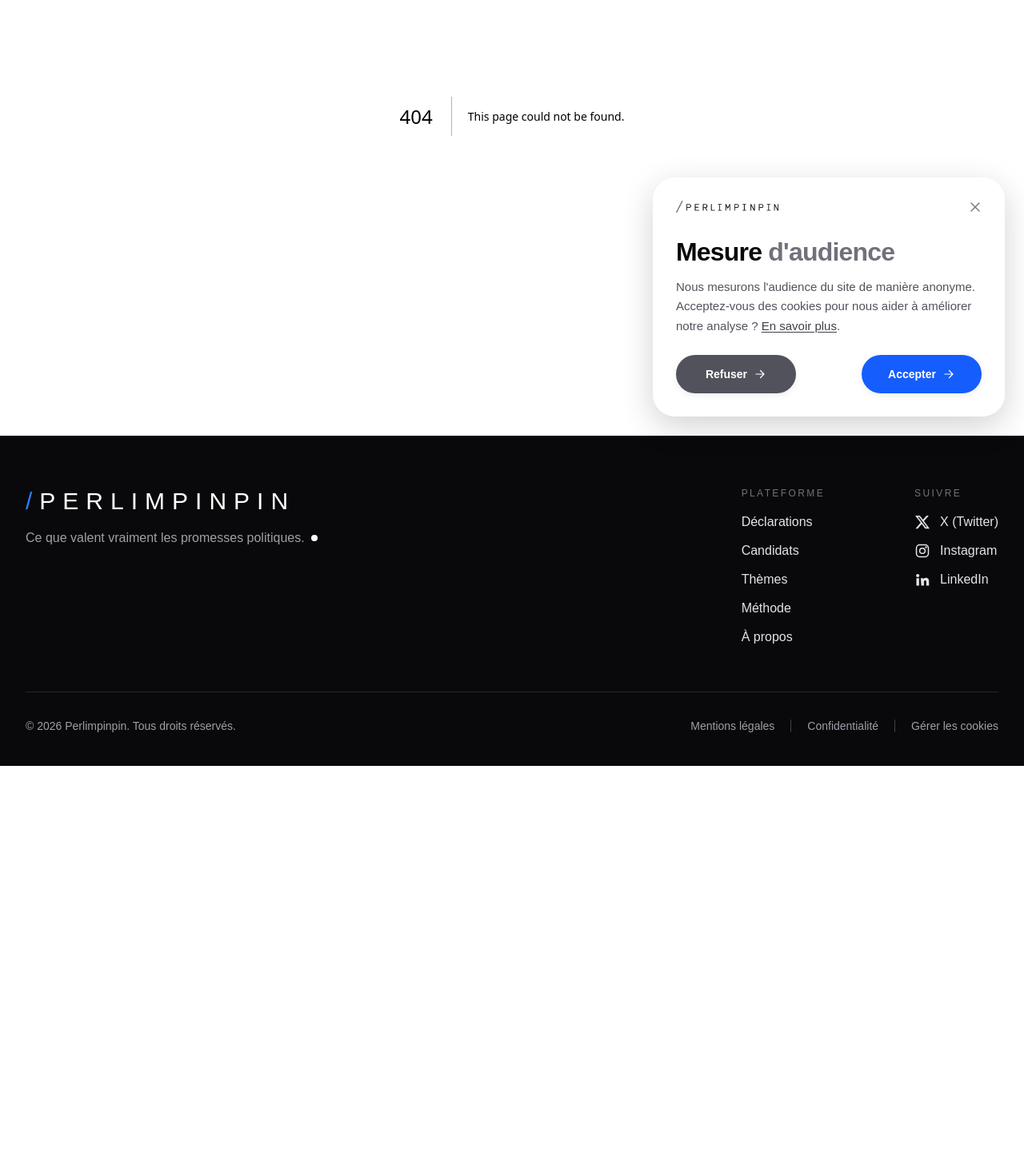
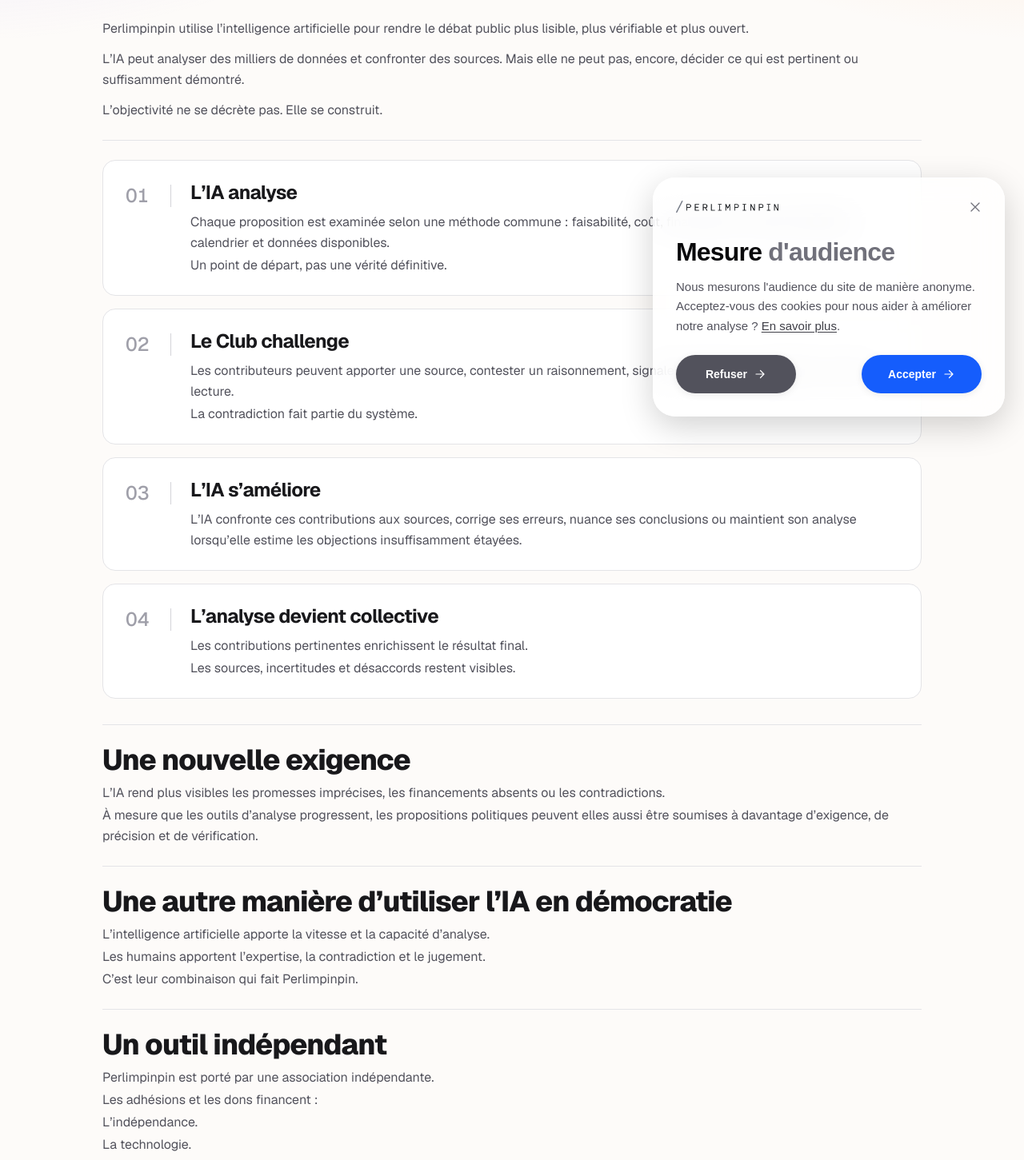
Before and after one commit to Perlimpinpin2027/perlimpinpin, a Next.js app: page /nous-rejoindre in a window 1280 px wide. Before the commit this address had no page. Shown: the part 255-1706 px from the top of the page at 80% size. Before the commit the page ends 1213 px from the top, so only its background shows below. Built offline with nearby package versions, Linux system fonts and the light colour scheme.

Commit message:
Page Nous rejoindre + lien du bandeau

```diff
--- /dev/null
+++ b/src/app/nous-rejoindre/page.js
@@ -0,0 +1,168 @@
+import Header from "@/components/Header";
+
+export const metadata = {
+  title: "Nous rejoindre — Perlimpinpin",
+  description:
+    "De l'intelligence artificielle à l'intelligence collective : rejoignez le Club Perlimpinpin pour challenger et améliorer nos analyses.",
+};
+
+const HELLOASSO_URL = "https://www.helloasso.com/associations/perlimpinpin-ai";
+
+// Les 4 étapes du fonctionnement du Club (cartes numérotées).
+const STEPS = [
+  {
+    title: "L’IA analyse",
+    lines: [
+      "Chaque proposition est examinée selon une méthode commune : faisabilité, coût, financement, moyens, efficacité, calendrier et données disponibles.",
+      "Un point de départ, pas une vérité définitive.",
+    ],
+  },
+  {
+    title: "Le Club challenge",
+    lines: [
+      "Les contributeurs peuvent apporter une source, contester un raisonnement, signaler une erreur ou proposer une autre lecture.",
+      "La contradiction fait partie du système.",
+    ],
+  },
+  {
+    title: "L’IA s’améliore",
+    lines: [
+      "L’IA confronte ces contributions aux sources, corrige ses erreurs, nuance ses conclusions ou maintient son analyse lorsqu’elle estime les objections insuffisamment étayées.",
+    ],
+  },
+  {
+    title: "L’analyse devient collective",
+    lines: [
+      "Les contributions pertinentes enrichissent le résultat final.",
+      "Les sources, incertitudes et désaccords restent visibles.",
+    ],
+  },
+];
+
+// Les 3 sections de texte sous les cartes.
+const SECTIONS = [
+  {
+    title: "Une nouvelle exigence",
+    lines: [
+      "L’IA rend plus visibles les promesses imprécises, les financements absents ou les contradictions.",
+      "À mesure que les outils d’analyse progressent, les propositions politiques peuvent elles aussi être soumises à davantage d’exigence, de précision et de vérification.",
+    ],
+  },
+  {
+    title: "Une autre manière d’utiliser l’IA en démocratie",
+    lines: [
+      "L’intelligence artificielle apporte la vitesse et la capacité d’analyse.",
+      "Les humains apportent l’expertise, la contradiction et le jugement.",
+      "C’est leur combinaison qui fait Perlimpinpin.",
+    ],
+  },
+  {
+    title: "Un outil indépendant",
+    lines: [
+      "Perlimpinpin est porté par une association indépendante.",
+      "Les adhésions et les dons financent :",
+      "L’indépendance.",
+      "La technologie.",
+      "L’accès aux analyses.",
+    ],
+  },
+];
+
+export default function NousRejoindrePage() {
+  return (
+    <div className="flex min-h-screen flex-col bg-page-gradient font-sans">
+      <Header />
+
+      <main className="w-full px-6 py-12 sm:px-8 sm:py-16">
+        <div className="mx-auto w-full max-w-5xl">
+          {/* Titre + introduction */}
+          <h1 className="text-4xl font-extrabold leading-[1.05] tracking-tight text-zinc-900 sm:text-6xl">
+            De l’intelligence artificielle
+            <br className="hidden sm:block" /> à l’intelligence collective
+          </h1>
+
+          <div className="mt-6 flex flex-col gap-3 text-base leading-relaxed text-zinc-600">
+            <p>
+              Perlimpinpin utilise l’intelligence artificielle pour rendre le
+              débat public plus lisible, plus vérifiable et plus ouvert.
+            </p>
+            <p>
+              L’IA peut analyser des milliers de données et confronter des
+              sources. Mais elle ne peut pas, encore, décider ce qui est
+              pertinent ou suffisamment démontré.
+            </p>
+            <p>L’objectivité ne se décrète pas. Elle se construit.</p>
+          </div>
+
+          <hr className="mt-6 border-zinc-200" />
+
+          {/* Les 4 étapes */}
+          <ol className="mt-6 flex flex-col gap-4">
+            {STEPS.map((step, index) => (
+              <li
+                key={step.title}
+                className="flex gap-5 rounded-2xl border border-zinc-200 bg-white px-6 py-6 sm:gap-6 sm:px-7"
+              >
+                <span className="w-8 shrink-0 pt-1 text-2xl font-medium tabular-nums text-zinc-400">
+                  {String(index + 1).padStart(2, "0")}
+                </span>
+                <span
+                  aria-hidden="true"
+                  className="mt-1.5 h-7 w-px shrink-0 bg-zinc-300"
+                />
+                <div>
+                  <h2 className="text-2xl font-bold tracking-tight text-zinc-900">
+                    {step.title}
+                  </h2>
+                  <div className="mt-2 flex flex-col gap-0.5 text-sm leading-relaxed text-zinc-600 sm:text-base">
+                    {step.lines.map((line) => (
+                      <p key={line}>{line}</p>
+                    ))}
+                  </div>
+                </div>
+              </li>
+            ))}
+          </ol>
+
+          {/* Sections de texte */}
+          <div className="mt-8">
+            {SECTIONS.map((section) => (
+              <section key={section.title} className="border-t border-zinc-200 py-6">
+                <h2 className="text-3xl font-extrabold tracking-tight text-zinc-900 sm:text-4xl">
+                  {section.title}
+                </h2>
+                <div className="mt-2 flex flex-col gap-0.5 text-base leading-relaxed text-zinc-600">
+                  {section.lines.map((line) => (
+                    <p key={line}>{line}</p>
+                  ))}
+                </div>
+              </section>
+            ))}
+          </div>
+        </div>
+
+        {/* Appel à l'action final */}
+        <div className="mx-auto mt-4 w-full max-w-[1080px] rounded-3xl border border-zinc-200 bg-gradient-to-br from-slate-100 via-orange-50 to-indigo-100 px-6 py-10 text-center sm:py-12">
+          <p className="font-mono text-xs uppercase tracking-[0.25em] text-zinc-700">
+            Rejoignez le Club
+          </p>
+          <h2 className="mt-3 text-3xl font-extrabold tracking-tight text-zinc-900 sm:text-5xl">
+            Entrez dans l’aventure.
+          </h2>
+          <p className="mt-3 text-sm text-zinc-600 sm:text-base">
+            Faites un don de 2 € sur HelloAsso pour rejoindre le Club
+            Perlimpinpin.
+          </p>
+          <a
+            href={HELLOASSO_URL}
+            target="_blank"
+            rel="noopener noreferrer"
+            className="mt-6 inline-flex items-center justify-center rounded-full bg-zinc-900 px-12 py-4 text-base font-semibold text-white transition-colors hover:bg-zinc-700"
+          >
+            Faire un don de 2 €
+          </a>
+        </div>
+      </main>
+    </div>
+  );
+}
--- a/src/app/sitemap.js
+++ b/src/app/sitemap.js
@@ -8,7 +8,7 @@
 // ajoutées dynamiquement ci-dessous). /declarations, /prix-perlimpinpin,
 // /objectifs et /sources ne sont pas dans la liste explicite de la demande
 // d'origine ; on s'en tient à ce qui a été demandé.
-const STATIC_ROUTES = ["", "/candidats", "/themes", "/methode", "/a-propos"];
+const STATIC_ROUTES = ["", "/candidats", "/themes", "/methode", "/a-propos", "/nous-rejoindre"];
 
 export default async function sitemap() {
   const staticEntries = STATIC_ROUTES.map((route) => ({
--- a/src/components/SupportBanner.js
+++ b/src/components/SupportBanner.js
@@ -1,4 +1,4 @@
-const HELLOASSO_URL = "https://www.helloasso.com/associations/perlimpinpin-ai";
+import Link from "next/link";
 
 // Image du bandeau : public/bannière/Rejoindre.jpeg
 // (le dossier contient un accent, on encode l'URL pour être sûr qu'elle
@@ -36,14 +36,12 @@
               L’objectivité ne se décrète pas.
               <br className="hidden sm:block" /> Elle se construit.
             </p>
-            <a
-              href={HELLOASSO_URL}
-              target="_blank"
-              rel="noopener noreferrer"
+            <Link
+              href="/nous-rejoindre"
               className="inline-flex shrink-0 items-center justify-center gap-2 self-start whitespace-nowrap rounded-full bg-zinc-900 px-6 py-3 text-sm font-semibold text-white transition-colors hover:bg-zinc-700 sm:self-auto"
             >
               Rejoignez-nous →
-            </a>
+            </Link>
           </div>
         </div>
       </div>
```
